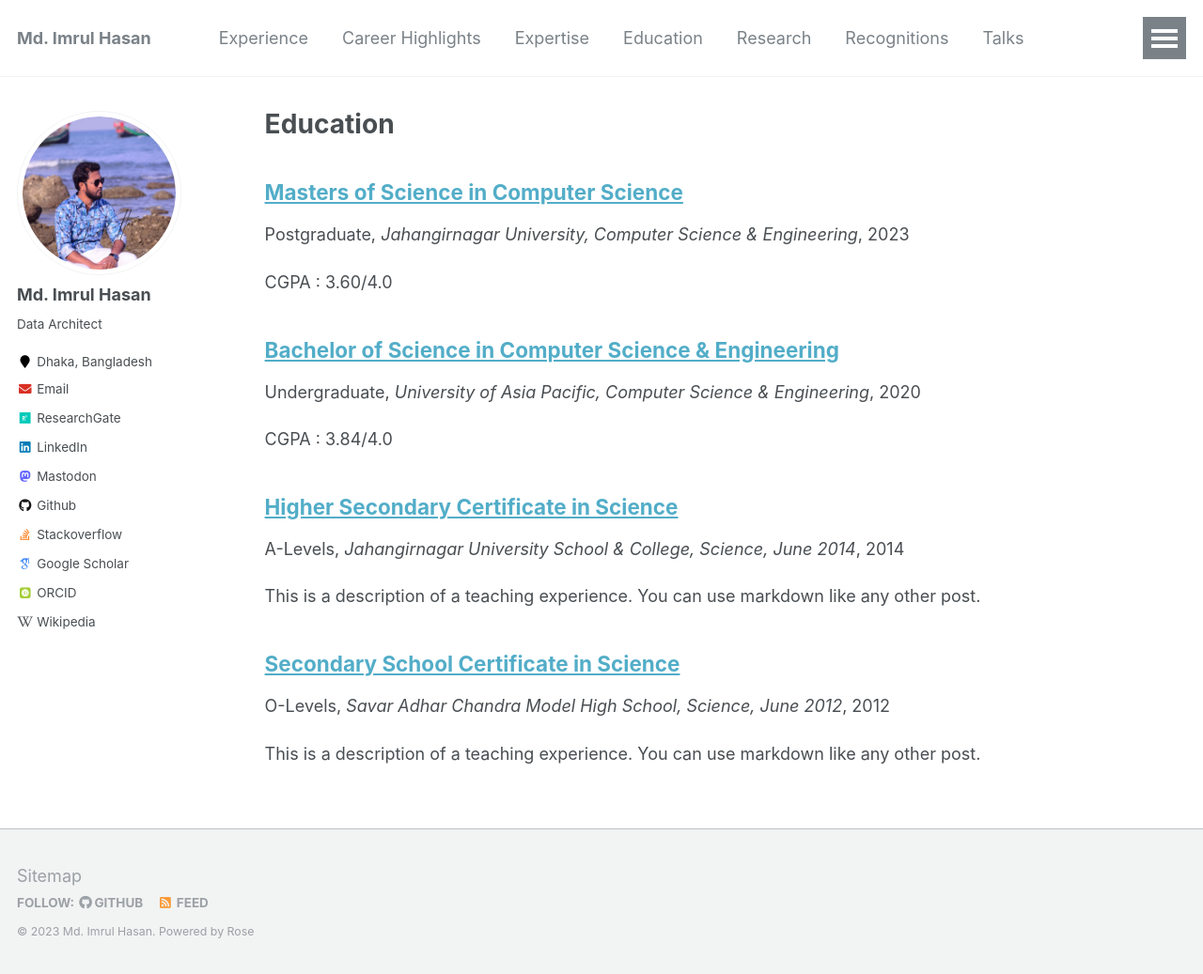
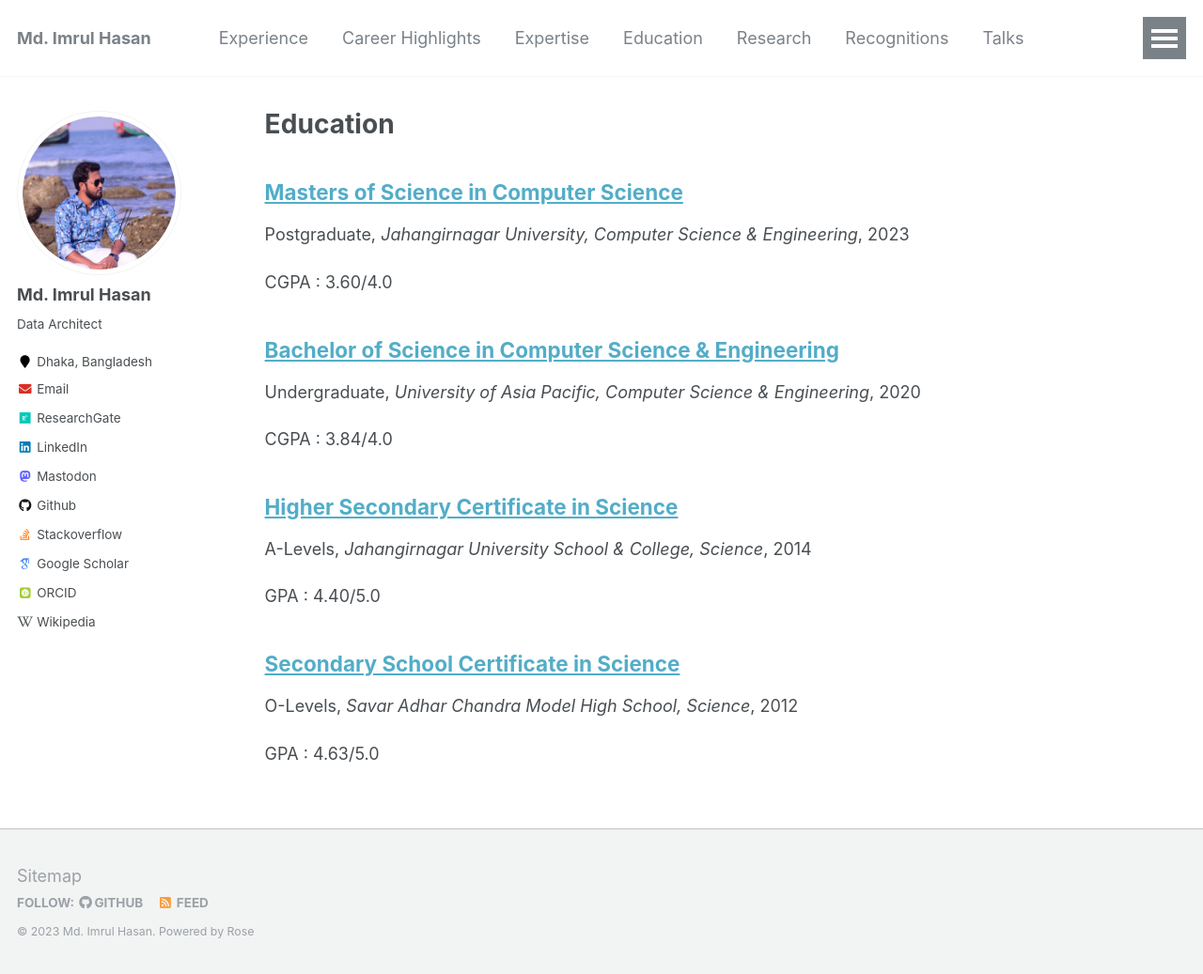
Before and after one commit to imrulhasandata/imrulhasandata, a Jekyll site: the page built from _pages/education.html, in a window 1280 px wide and 1037 px high. Shown: the whole window at 94% size. Built offline with Jekyll 4.4.1, drawn with Linux system fonts in a browser that asks for light colours; some web fonts are replaced.

Commit message:
mac: education

```diff
--- a/_education/2012-ssc.md
+++ b/_education/2012-ssc.md
@@ -3,18 +3,13 @@ title: "Secondary School Certificate in Science"
 collection: education
 type: "O-Levels"
 permalink: /education/2012-ssc
-venue: "Savar Adhar Chandra Model High School, Science, June 2012"
+venue: "Savar Adhar Chandra Model High School, Science"
 date: 2012-06-05
 location: "Dhaka, Bangladesh"
 ---
 
-This is a description of a teaching experience. You can use markdown like any other post.
+GPA : 4.63/5.0
 
-Heading 1
-======
-
-Heading 2
-======
-
-Heading 3
-======
+Department
+---
+- Science
--- a/_education/2014-hsc.md
+++ b/_education/2014-hsc.md
@@ -3,18 +3,13 @@ title: "Higher Secondary Certificate in Science"
 collection: education
 type: "A-Levels"
 permalink: /education/2014-hsc
-venue: "Jahangirnagar University School & College, Science, June 2014"
+venue: "Jahangirnagar University School & College, Science"
 date: 2014-06-05
 location: "Dhaka, Bangladesh"
 ---
 
-This is a description of a teaching experience. You can use markdown like any other post.
+GPA : 4.40/5.0
 
-Heading 1
-======
-
-Heading 2
-======
-
-Heading 3
-======
+Department
+---
+- Science
```
